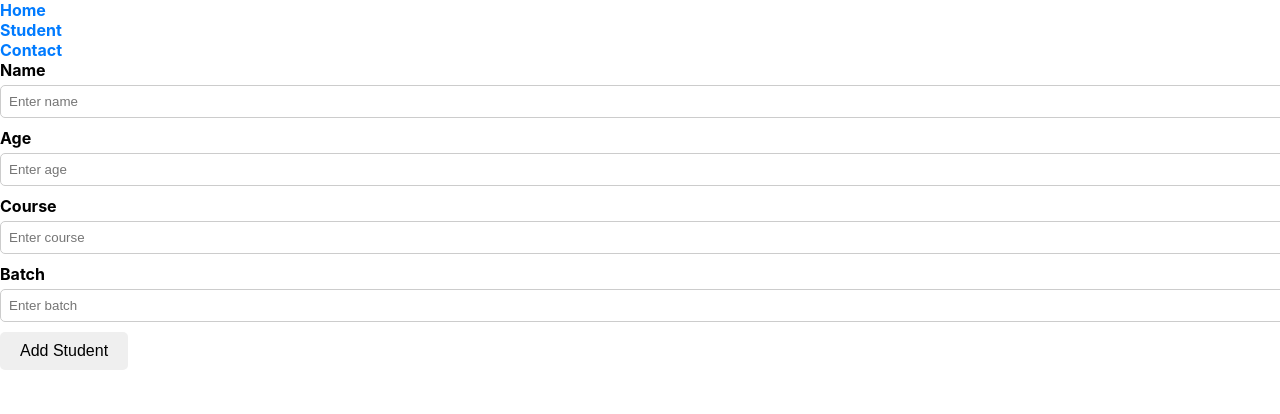
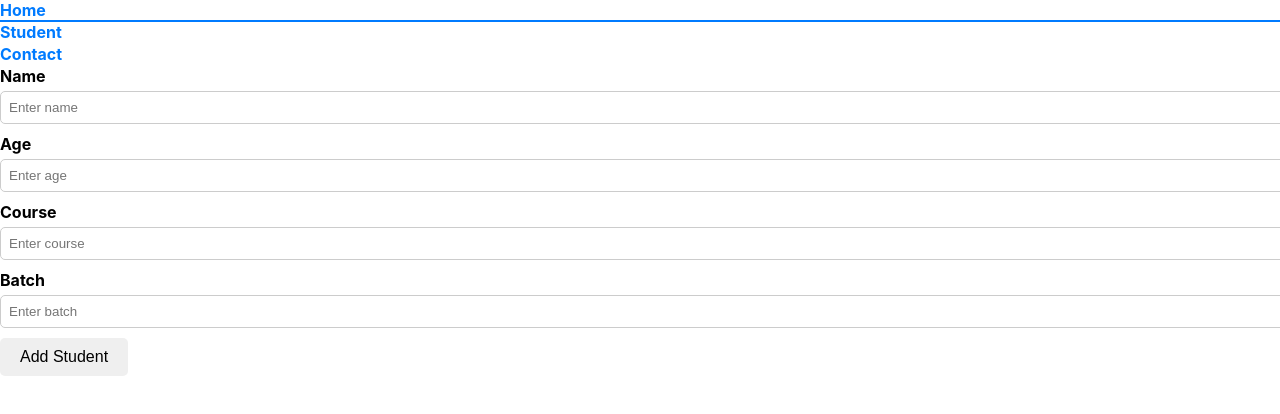
Before and after one commit to ayushsingh3007/Handson-7, a React (Create React App) app: page /addstudent in a window 1280 px wide. Shown: the top 414 px of the page. Built offline with nearby package versions, Linux system fonts and the light colour scheme.

Commit message:
Update App.css

```diff
--- a/src/App.css
+++ b/src/App.css
@@ -38,19 +38,21 @@
 /* Add your styles here */
 
 .nav-link {
-    margin-right: 10px;
     display: flex;
 
     justify-content: space-between;
     text-decoration: none;
-    width: 100vw;
-    height: 10%;
-    flex-direction: row; /* corrected typo */
+
     color: #007bff;
     font-weight: bold;
-/*     position: absolute;
-    top: 0; */
+    width: 100%; /* Take up full width */
+    border-bottom: 2px solid transparent; /* Optional: Adds a bottom border on hover */
 }
+
+.nav-link:hover {
+    border-bottom-color: #007bff; /* Optional: Change border color on hover */
+}
+
 
 /* Add your styles here */
 
```
